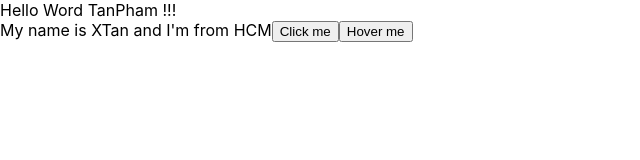
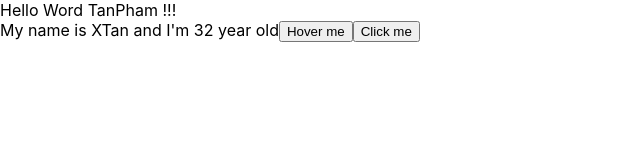
Before and after one commit to TanPham2808/ReactJS_Learning, a React (Create React App) app: page / in a window 1280 px wide. Shown: the top 160 px of the page, without its empty margins (0-640 px from the left). Built offline with nearby package versions, Linux system fonts and the light colour scheme.

Commit message:
Video #20: Cập nhật lại state trong React

```diff
--- a/src/component/MyComponent.js
+++ b/src/component/MyComponent.js
@@ -9,8 +9,14 @@
     }
 
     // handle sự kiện click chuột
-    handleClick() {
-        console.log('>>Click me button');
+    handleClick = (event) => {
+
+        // Cập nhật lại state (dùng keyword 'this') => Khi cập nhật lại state thì func render sẽ được call lại làm thay đổi UI
+        this.setState({
+            name: 'Ku Bim',
+            age: Math.floor((Math.random() * 100) + 1)
+        })
+        // 'this' ở đây để ám chỉ chúng ta đang thao tác với component nào và muốn làm gì bên trong component
     }
 
     // handle sự kiện hover chuột
@@ -21,9 +27,11 @@
     render() {
         return (
             <div>
-                My name is {this.state.name} and I'm from {this.state.address}
-                <button onClick={this.handleClick}>Click me</button>
+                My name is {this.state.name} and I'm {this.state.age} year old
+
                 <button onMouseOver={this.handleHover}>Hover me</button>
+
+                <button onClick={(event) => { this.handleClick(event) }}>Click me</button>
             </div>
 
         )
```
